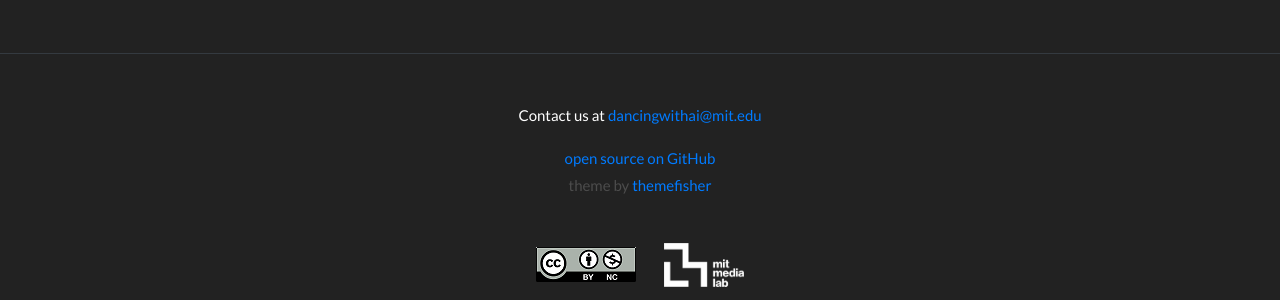
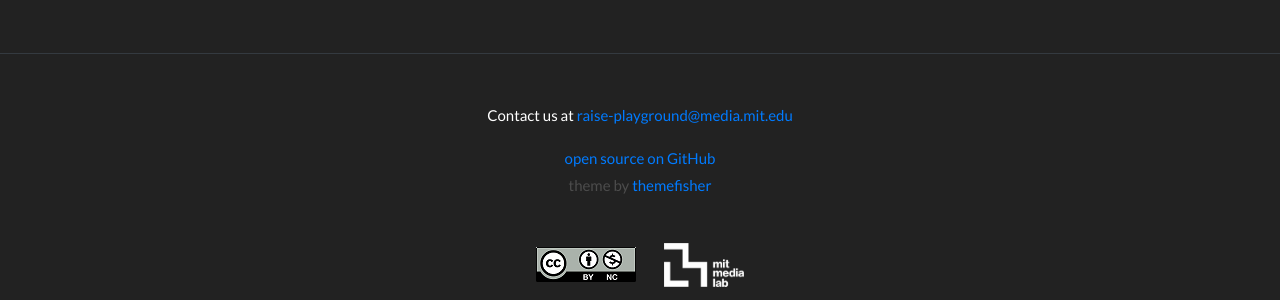
Before and after one commit to dancingwithai/dancingwithai.github.io, a Jekyll site: the page built from index.html, in a window 1280 px wide and 900 px high, scrolled down 3949 px. Shown: the part 537-837 px from the top of the window. Built offline with Jekyll 4.4.1, drawn with Linux system fonts in a browser that asks for light colours; some web fonts are replaced.

Commit message:
Update footer.html
Changing contact to raise-playground elist

```diff
--- a/_includes/footer.html
+++ b/_includes/footer.html
@@ -23,7 +23,7 @@
 <!--        var CurrentYear = new Date().getFullYear()-->
 <!--        document.write(CurrentYear)-->
 <!--      </script><br>-->
-	  <p><span style="color:white">Contact us at</span> <a href="mailto:dancingwithai@mit.edu">dancingwithai@mit.edu</a></p>
+	  <p><span style="color:white">Contact us at</span> <a href="mailto:raise-playground@media.mit.edu">raise-playground@media.mit.edu</a></p>
       <p><a href="https://github.com/dancingwithai/dancingwithai.github.io">open source on GitHub</a><br>
       theme by <a href="https://themefisher.com/">themefisher</a></p>
     <center>
```
